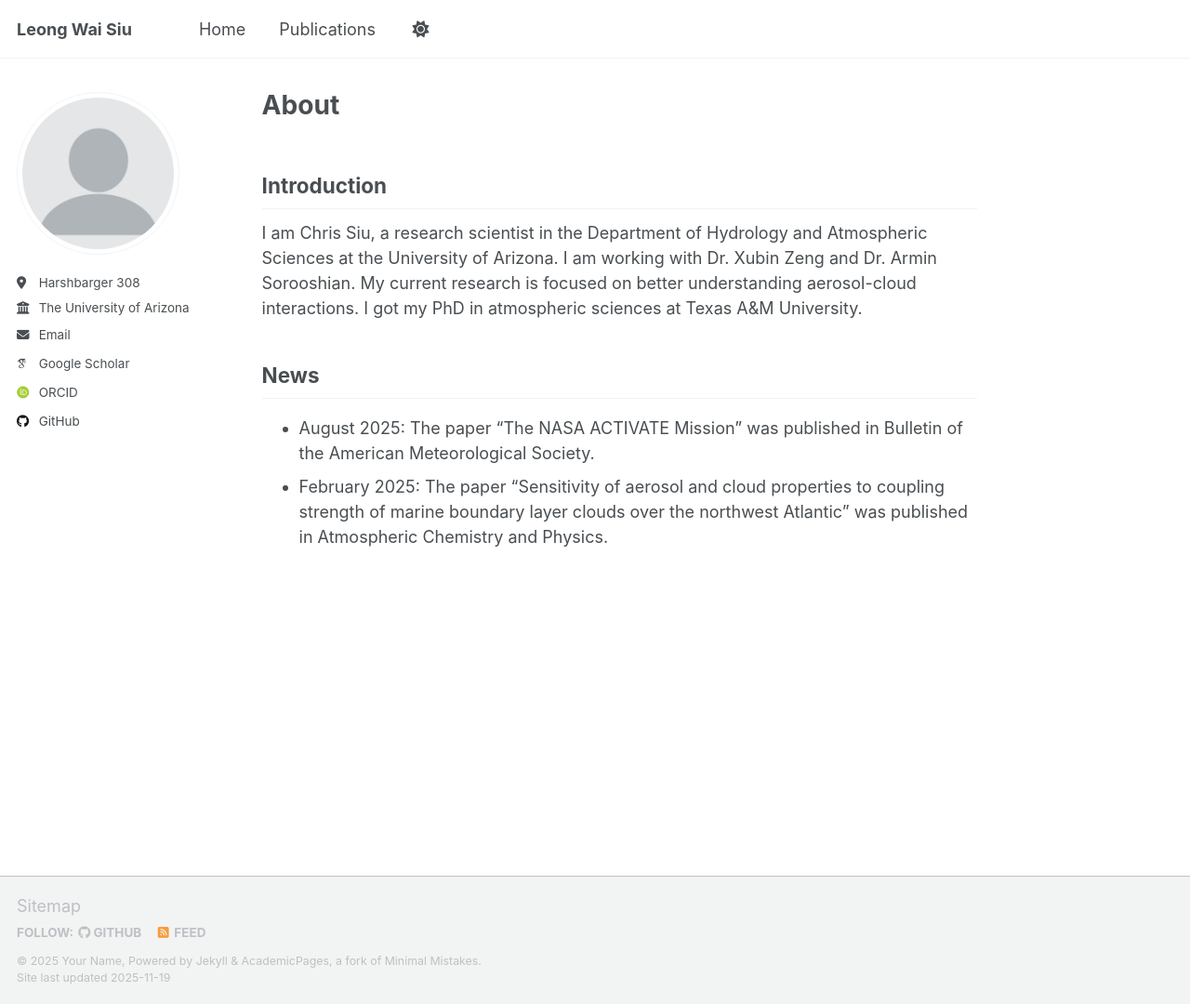
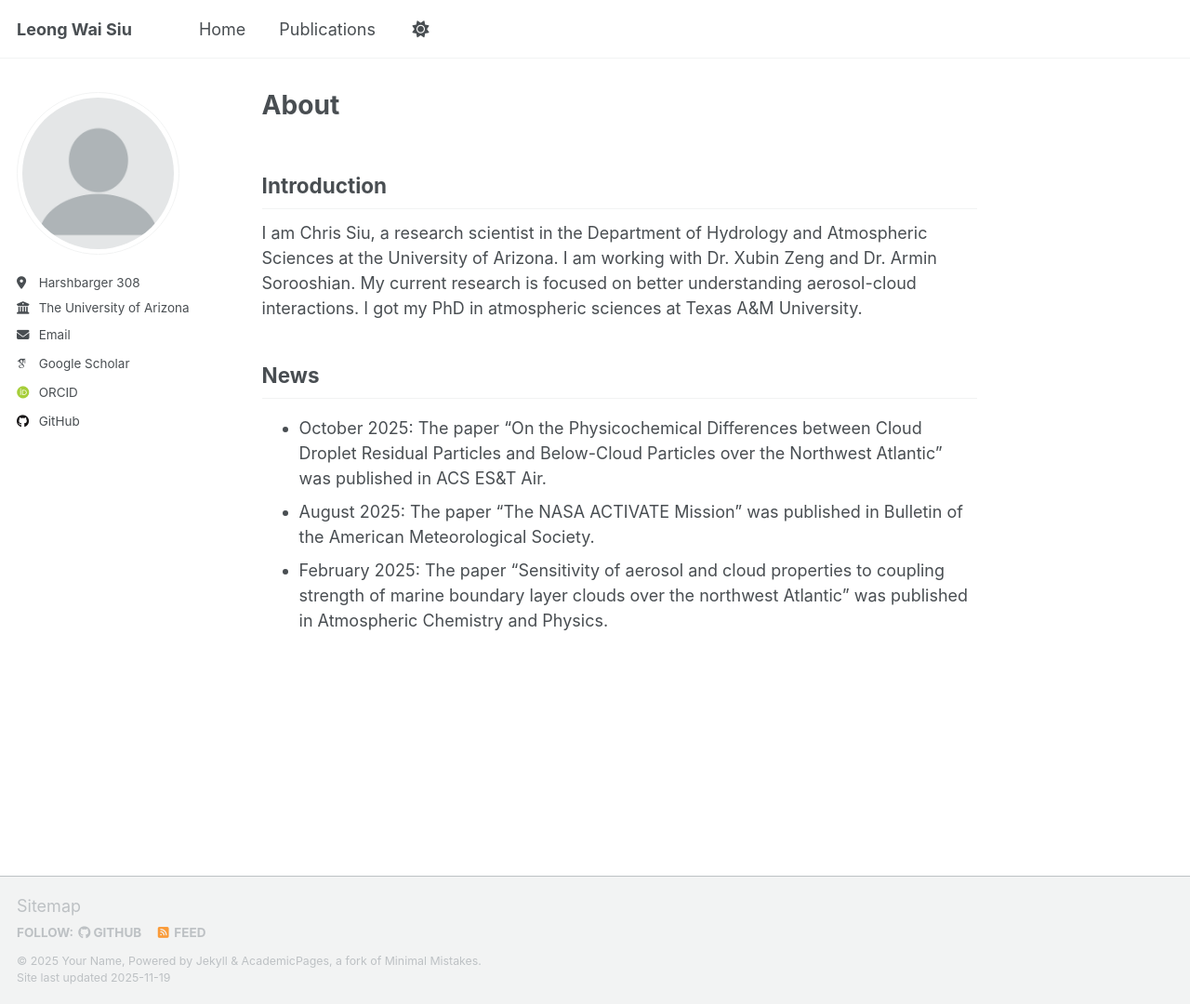
Before and after one commit to leongwaisiu/leongwaisiu.github.io, a Jekyll site: the page built from _pages/about.md, in a window 1280 px wide and 1080 px high. Shown: the whole window at 93% size. Built offline with Jekyll 4.4.1, drawn with Linux system fonts in a browser that asks for light colours; some web fonts are replaced; a script that is not in the unit is left out.

Commit message:
Update about.md

```diff
--- a/_pages/about.md
+++ b/_pages/about.md
@@ -13,6 +13,7 @@ I am Chris Siu, a research scientist in the Department of Hydrology and Atmosphe
 
 News
 ------
+- October 2025: The paper "On the Physicochemical Differences between Cloud Droplet Residual Particles and Below-Cloud Particles over the Northwest Atlantic" was published in ACS ES&T Air.
 - August 2025: The paper "The NASA ACTIVATE Mission" was published in Bulletin of the American Meteorological Society.
 - February 2025: The paper "Sensitivity of aerosol and cloud properties to coupling strength of marine boundary layer clouds over the northwest Atlantic" was published in Atmospheric Chemistry and Physics.
 
```
